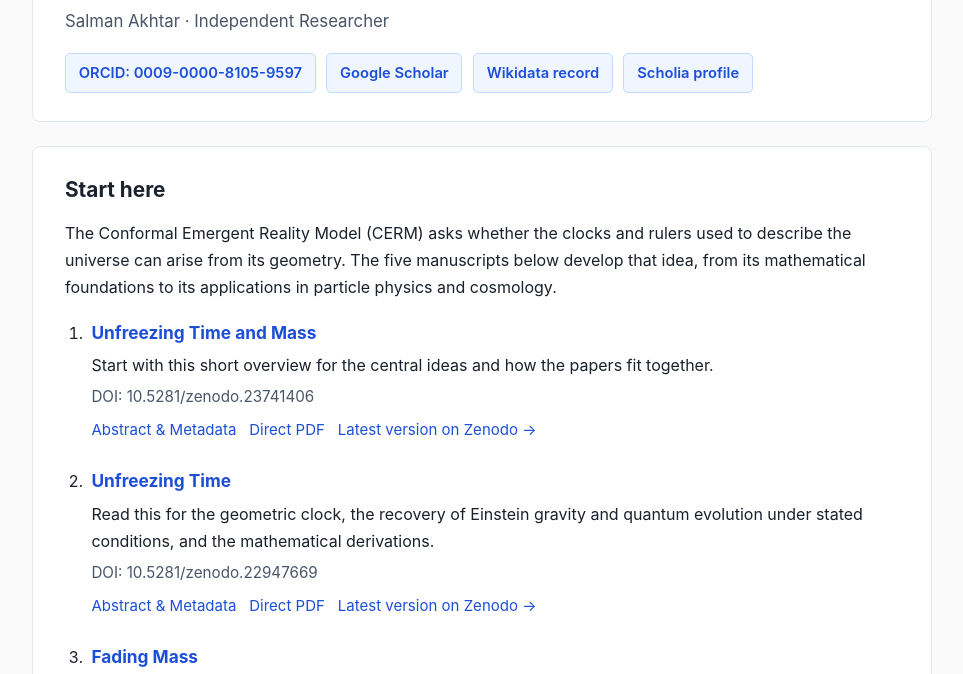
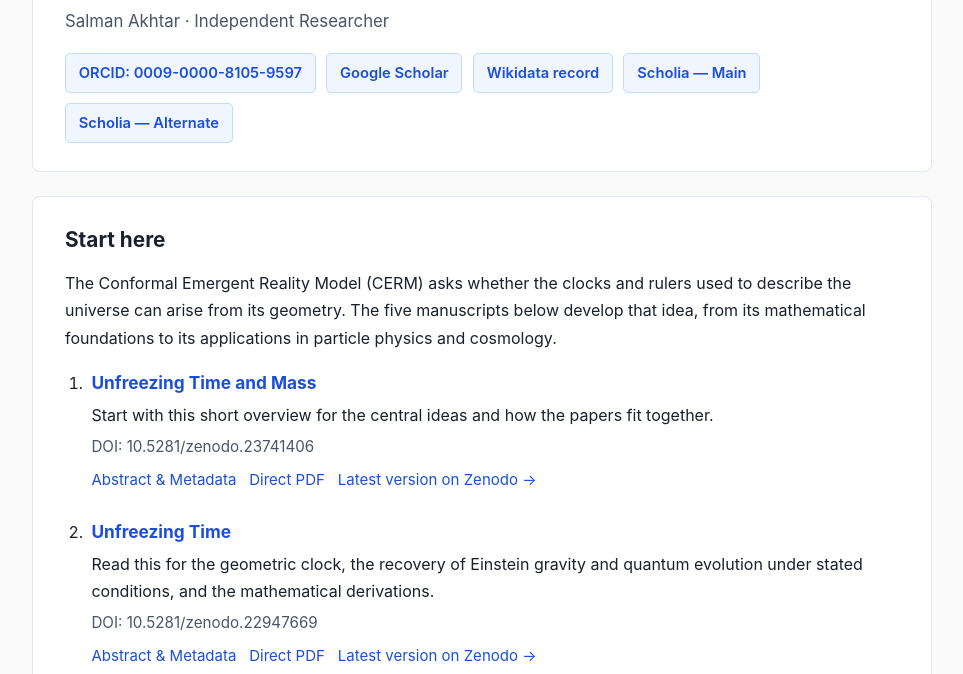
Before and after one commit to kalahari00/Conformal-Emergent-Reality-Model-CERM, a plain HTML site: page index.html in a window 1280 px wide. Shown: the part 102-776 px from the top of the page, without its empty margins (158-1121 px from the left). Drawn offline with Linux system fonts and the light colour scheme.

Commit message:
Add files via upload

```diff
--- a/index.html
+++ b/index.html
@@ -56,7 +56,8 @@
         <a href="https://orcid.org/0009-0000-8105-9597" target="_blank" rel="noopener">ORCID: 0009-0000-8105-9597</a>
         <a href="https://scholar.google.com/citations?user=90R6n4YAAAAJ" target="_blank" rel="noopener">Google Scholar</a>
         <a href="https://www.wikidata.org/wiki/Q142293532" target="_blank" rel="noopener">Wikidata record</a>
-        <a href="https://scholia.toolforge.org/author/Q142293532" target="_blank" rel="noopener">Scholia profile</a>
+        <a href="https://scholia.toolforge.org/author/Q142293532" target="_blank" rel="noopener">Scholia — Main</a>
+        <a href="https://qlever.scholia.wiki/author/Q142293532" target="_blank" rel="noopener">Scholia — Alternate</a>
       </div>
     </header>
     <main>
```
Also changed, not shown: 1 other file.
